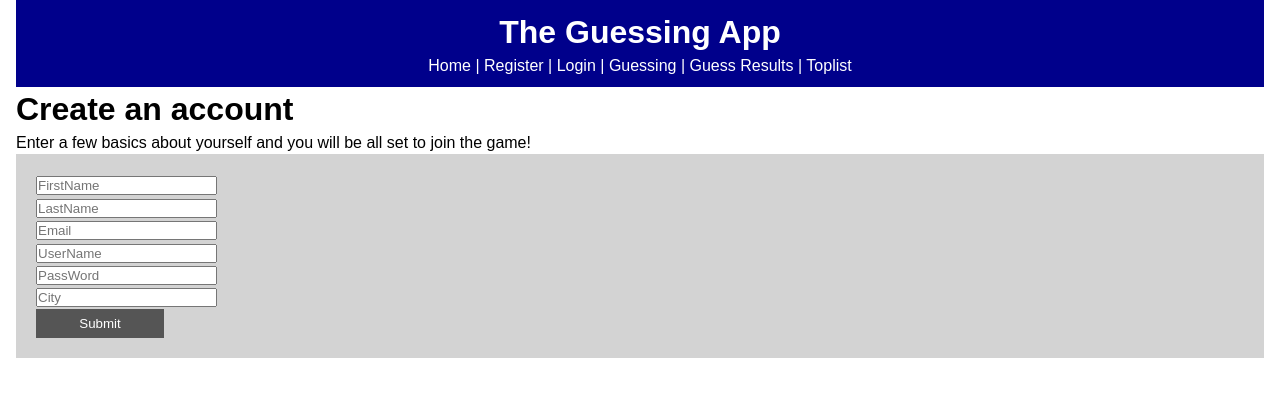
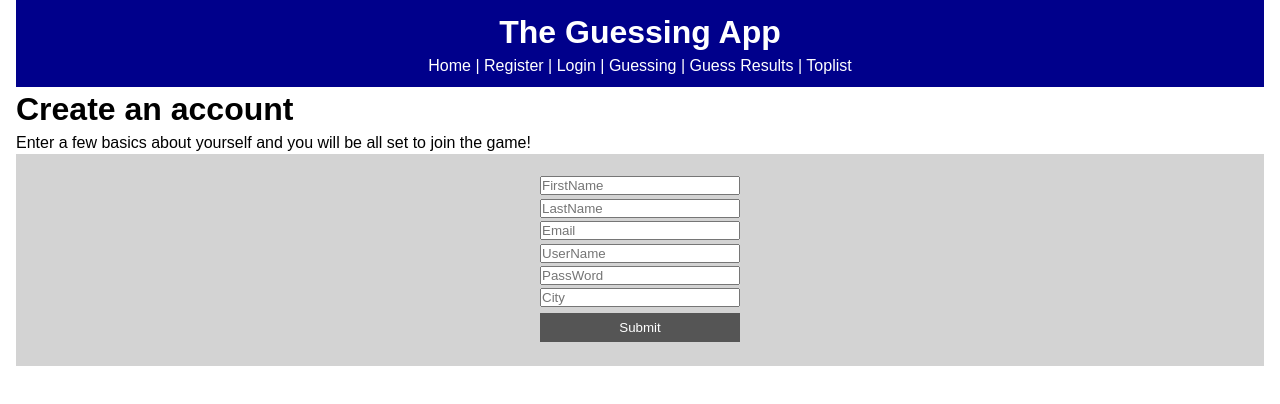
Before and after one commit to carlschlyter/my_thesis_b, a React (Create React App) app: page /register in a window 1280 px wide. Shown: the top 404 px of the page. Built offline with nearby package versions, Linux system fonts and the light colour scheme; no server answers.

Commit message:
work with reg form

```diff
--- a/src/App.css
+++ b/src/App.css
@@ -27,10 +27,11 @@ h2 {
 }
 
 .btn {
-  width:128px;
+  width:200px;
   border: none;
   background: #555;
   color: #fff;
+  margin: 4px;
   padding: 7px 20px;
   cursor: pointer;
 }
@@ -38,3 +39,7 @@ h2 {
 .btn:hover {
   background: #888;
 }
+
+.std-input {
+  width: 200px;
+}
--- a/src/App.js
+++ b/src/App.js
@@ -24,6 +24,11 @@ componentDidMount(){
   .then(res => this.setState({ choices: res.data}))
 }
 
+//Register User
+regUser = (a) => {
+  console.log(a);
+}
+
   render() {
     return (
       <Router>
@@ -39,7 +44,7 @@ componentDidMount(){
             <Route path="/register" render={props => (
               <React.Fragment>
                 <Register />
-                <RegUser />
+                <RegUser regUser={this.regUser}/>
               </React.Fragment>
             )} />
             <Route path="/login" component={Login} />
--- a/src/components/RegUser.js
+++ b/src/components/RegUser.js
@@ -15,9 +15,27 @@ export class RegUser extends Component {
         [e.target.name]: e.target.value,
      });
 
+    onSubmit = (e) => {
+        e.preventDefault();
+        this.props.regUser(this.state.firstName);
+        this.props.regUser(this.state.lastName);
+        this.props.regUser(this.state.email);
+        this.props.regUser(this.state.userName);
+        this.props.regUser(this.state.passWord);
+        this.props.regUser(this.state.city);
+
+        this.setState({ firstName: ''});
+        this.setState({ lastName: ''});
+        this.setState({ email: ''});
+        this.setState({ userName: ''});
+        this.setState({ passWord: ''});
+        this.setState({ city: ''});
+    }
+
     render() {
         return (
-            <form style={regFormStyle}>
+            <div>
+                <form onSubmit={this.onSubmit} style={regFormStyle}>
                     <input className="std-input" id="FirstName" type="text" name="firstName" placeholder="FirstName" value={this.state.firstName} onChange={this.onChange}/><br/>
                     <input className="std-input" id="LastName" type="text" name="lastName" placeholder="LastName" value={this.state.lastName} onChange={this.onChange}/><br/>
                     <input className="std-input" id="Email" type="text" name="email" placeholder="Email" value={this.state.email} onChange={this.onChange}/><br/>
@@ -26,13 +44,15 @@ export class RegUser extends Component {
                     <input className="std-input" id="City" type="text" name="city" placeholder="City" value={this.state.city} onChange={this.onChange}/><br/>
                     <input className="btn" id="submitBtn" type="submit" name="skicka" value="Submit"/><br></br>
                 </form>
+            </div>
         )
     }
 }
 
 const regFormStyle = {
     background: 'lightGrey',
-    padding: '20px'
+    padding: '20px',
+    textAlign: 'center'
 }
 
 export default RegUser
```
Lines whose indentation alone changed are shown as unchanged.
